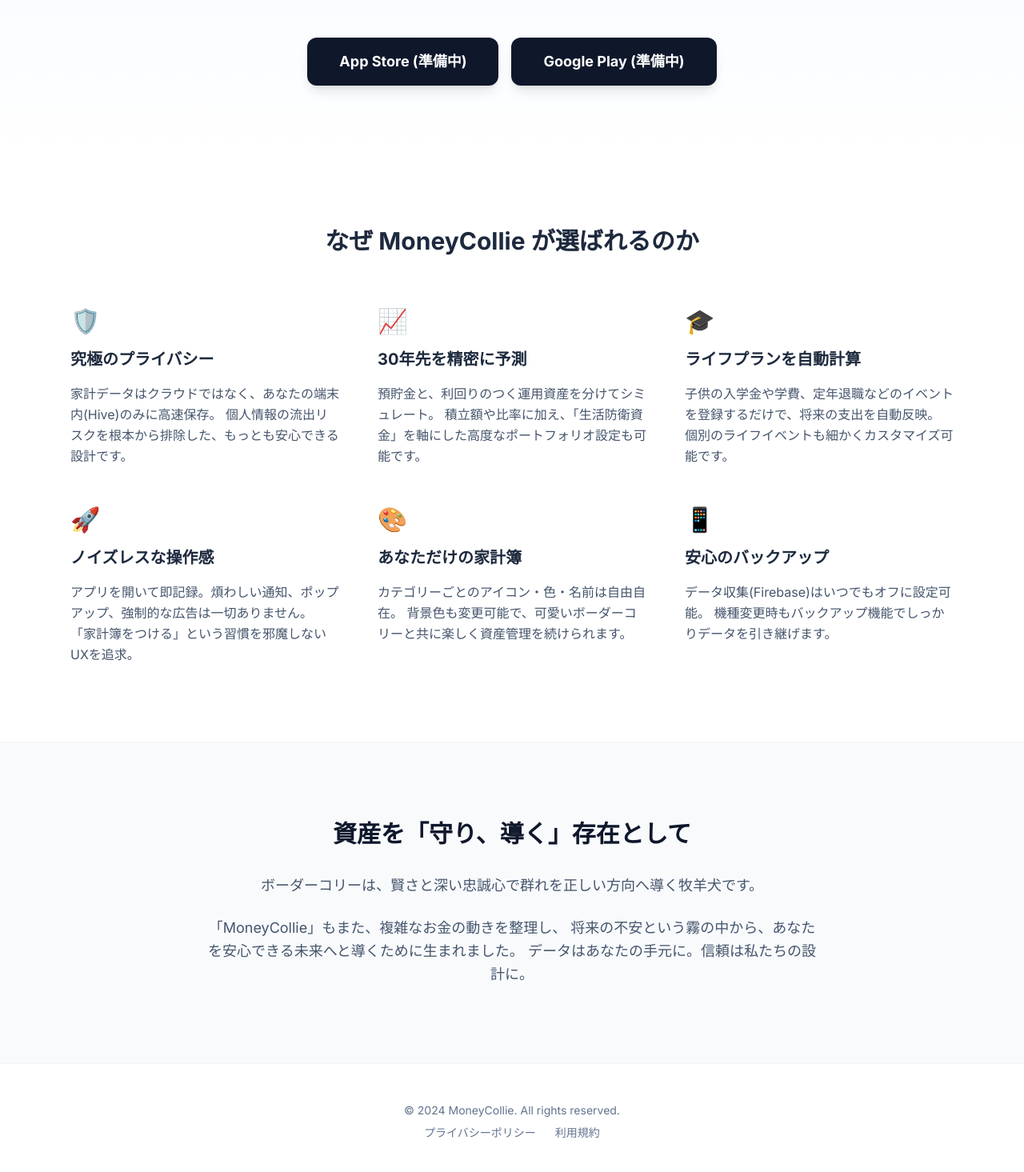
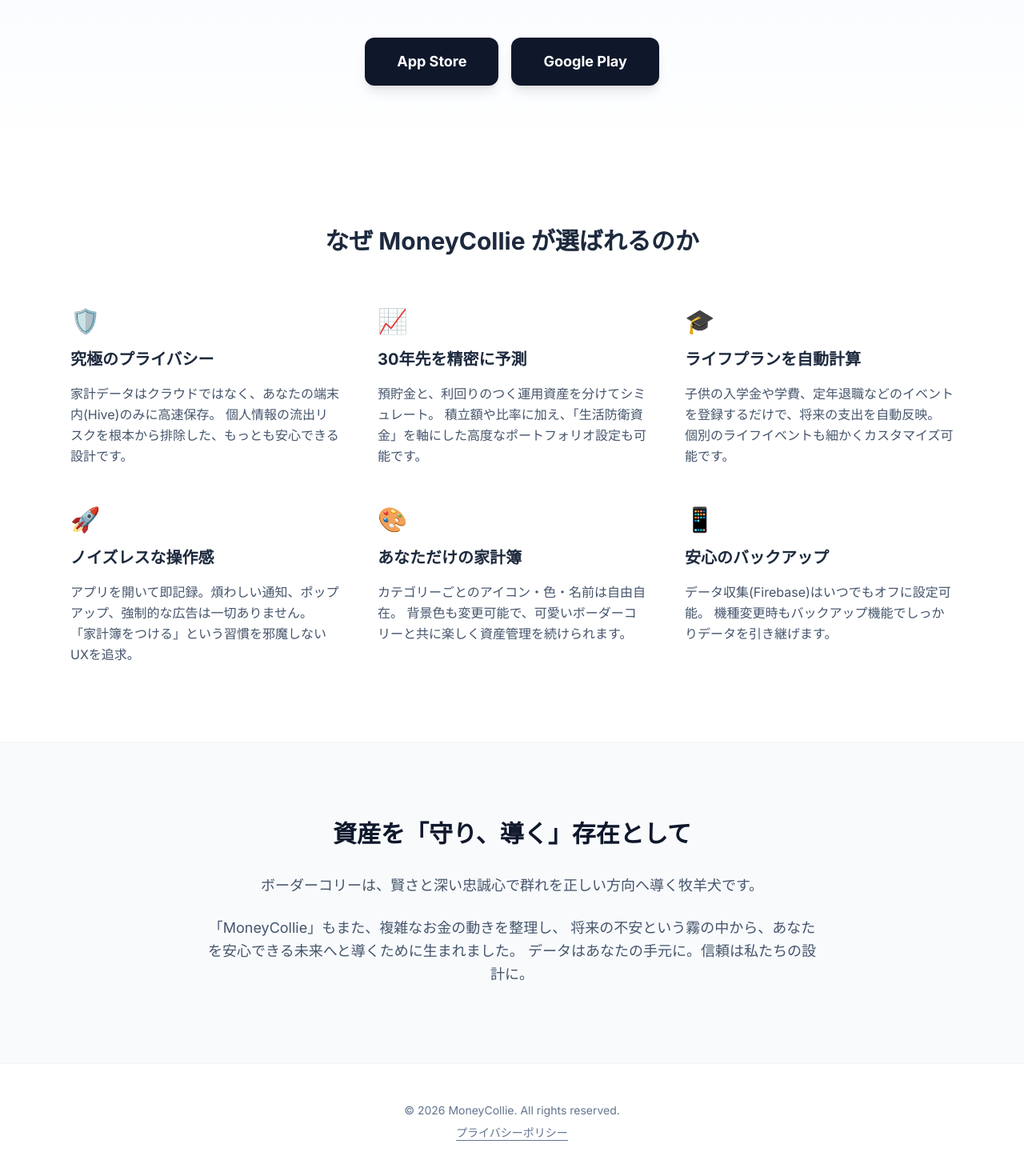
Before and after one commit to jinstudioapp/moneycollie, a Next.js app: page / in a window 1280 px wide. Shown: the part 367-1832 px from the top of the page at 80% size. Built offline with nearby package versions, Linux system fonts and the light colour scheme.

Commit message:
Add store and policy links

```diff
--- a/app/page.tsx
+++ b/app/page.tsx
@@ -46,12 +46,22 @@
             ボーダーコリーがあなたの将来をスマートにガードします。
           </p>
           <div className="flex flex-col sm:flex-row justify-center gap-4">
-             <div className="bg-slate-900 text-white px-10 py-4 rounded-xl font-bold text-lg hover:bg-slate-800 transition shadow-lg cursor-pointer">
-               App Store (準備中)
-             </div>
-             <div className="bg-slate-900 text-white px-10 py-4 rounded-xl font-bold text-lg hover:bg-slate-800 transition shadow-lg cursor-pointer">
-               Google Play (準備中)
-             </div>
+            <a
+              href="https://apps.apple.com/jp/app/moneycollie/id6764232757"
+              target="_blank"
+              rel="noopener noreferrer"
+              className="bg-slate-900 text-white px-10 py-4 rounded-xl font-bold text-lg hover:bg-slate-800 transition shadow-lg text-center cursor-pointer"
+            >
+              App Store
+            </a>
+            <a
+              href="https://share.google/3AcIlgV1fDPRpbGta"
+              target="_blank"
+              rel="noopener noreferrer"
+              className="bg-slate-900 text-white px-10 py-4 rounded-xl font-bold text-lg hover:bg-slate-800 transition shadow-lg text-center"
+            >
+              Google Play
+            </a>
           </div>
         </div>
       </section>
@@ -134,10 +144,16 @@
       </section>
 
       <footer className="py-12 text-center text-slate-500 text-sm">
-        <p className="mb-2">© 2024 MoneyCollie. All rights reserved.</p>
+        <p className="mb-2">© 2026 MoneyCollie. All rights reserved.</p>
         <div className="flex justify-center gap-6">
-          <span className="cursor-pointer hover:text-slate-800">プライバシーポリシー</span>
-          <span className="cursor-pointer hover:text-slate-800">利用規約</span>
+          <a
+            href="https://sites.google.com/view/moneycollie-privacy/%E3%83%9B%E3%83%BC%E3%83%A0" // 実際のポリシーURLに書き換え
+            target="_blank"
+            rel="noopener noreferrer"
+            className="cursor-pointer hover:text-slate-800 underline underline-offset-4"
+          >
+            プライバシーポリシー
+          </a>
         </div>
       </footer>
     </main>
```
